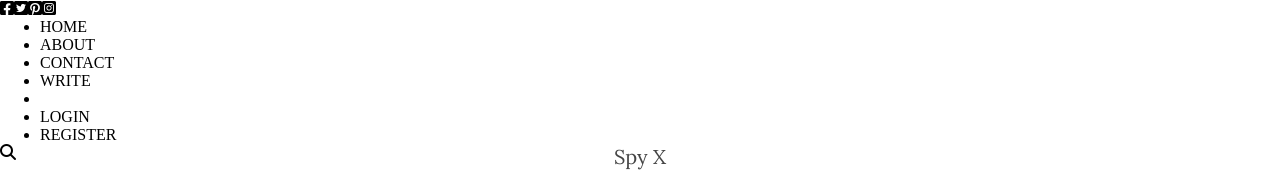
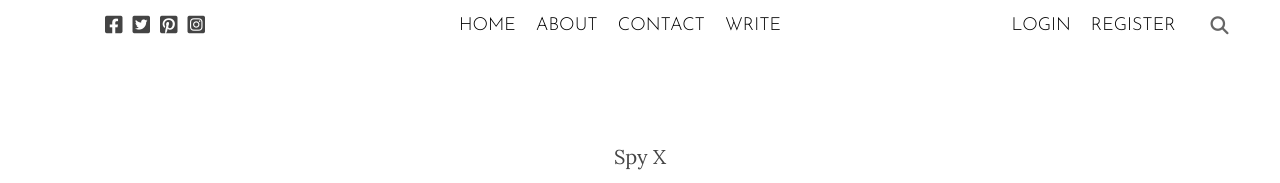
Before and after one commit to tsayavon/Blog_Project_3, a React (Create React App) app in the folder client/: page / in a window 1280 px wide. Shown: the top 183 px of the page. Built offline with nearby package versions, Linux system fonts and the light colour scheme; no server answers.

Commit message:
top bar css

```diff
--- a/client/src/components/topbar/topbar.css
+++ b/client/src/components/topbar/topbar.css
@@ -0,0 +1,59 @@
+.top {
+    width: 100%;
+    height: 50px;
+    background-color: white;
+    position: sticky; /* make topbar stay at top pisition*/
+    top: 0;
+    display: flex;
+    align-items: center;
+    font-family: 'Josefin Sans', sans-serif; /* import from font google */
+    z-index: 999;
+}
+
+.topLeft,
+.topRight {
+    flex: 3;
+    display: flex;
+    justify-content: center;
+}
+
+.topCenter{
+    flex: 6;
+}
+
+.topIcon{
+    font-size: 20px;
+    margin-right: 10px;
+    color: #444;
+    cursor: pointer;
+}
+
+.topImg{
+    width: 40px;
+    height: 40px;
+    background-repeat: 50%;
+    object-fit: cover;
+    cursor: pointer;
+}
+
+.topList{
+    display: flex;
+    justify-content: center;
+    margin: 0;
+    padding: 0;
+    list-style: none;
+}
+
+.topListItem{
+    margin-right: 20px;
+    font-size: 18px;
+    font-weight: 300;
+    cursor: pointer;
+}
+
+.topSearchIcon{
+    font-size: 18px;
+    color: #666;
+    cursor: pointer;
+    margin-left: 15px;
+}
```
